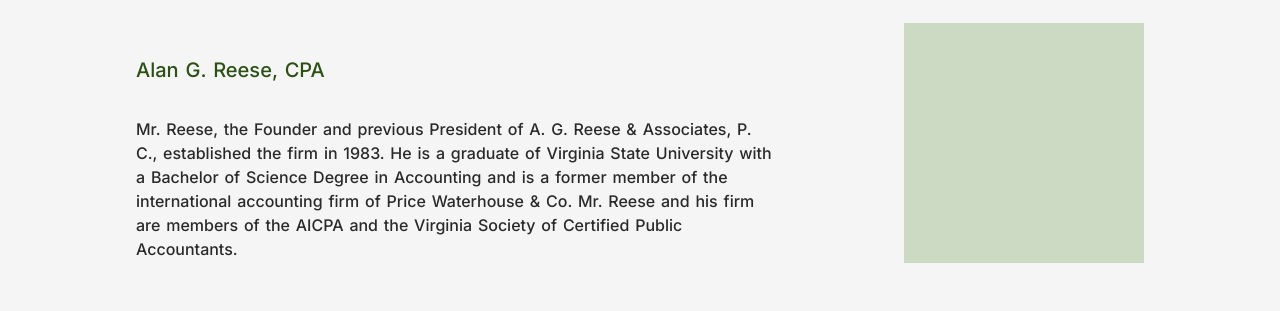
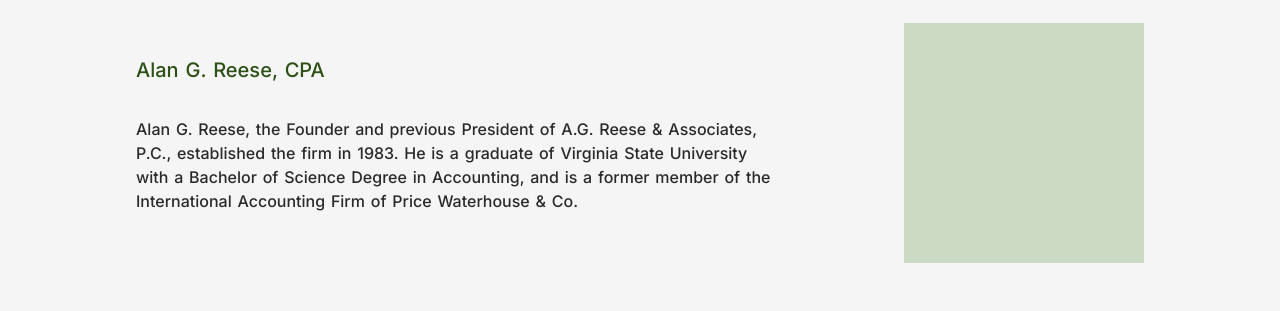
Before and after one commit to BeeDev-HiveCollective/agra-client, a React (Vite) app: page /about in a window 1280 px wide. Shown: the part 949-1260 px from the top of the page. Built offline with nearby package versions, Linux system fonts and the light colour scheme.

Commit message:
Added sitemap.xml file to public directory & updated founder-content in ourteam component

```diff
--- a/src/components/AboutComponents/OurTeam/OurTeam.jsx
+++ b/src/components/AboutComponents/OurTeam/OurTeam.jsx
@@ -34,11 +34,7 @@
             <div className="founder">
                 <div className="founder-content">
                     <h4 className="founder-header">Alan G. Reese, CPA</h4>
-                    <h5 className="founder-content">Mr. Reese, the Founder and previous President of A. G. Reese &amp; Associates, P. C.,
-established the firm in 1983. He is a graduate of Virginia State University with a
-Bachelor of Science Degree in Accounting and is a former member of the international
-accounting firm of Price Waterhouse &amp; Co. Mr. Reese and his firm are members of the
-AICPA and the Virginia Society of Certified Public Accountants.</h5>
+                    <h5 className="founder-content">Alan G. Reese, the Founder and previous President of A.G. Reese & Associates, P.C., established the firm in 1983. He is a graduate of Virginia State University with a Bachelor of Science Degree in Accounting, and is a former member of the International Accounting Firm of Price Waterhouse & Co.</h5>
                 </div>
                 <div className="founder-image">
                     <div className="placeholder"></div>
```
Also changed, not shown: 1 other file (tests, documents, lock files or other folders).
